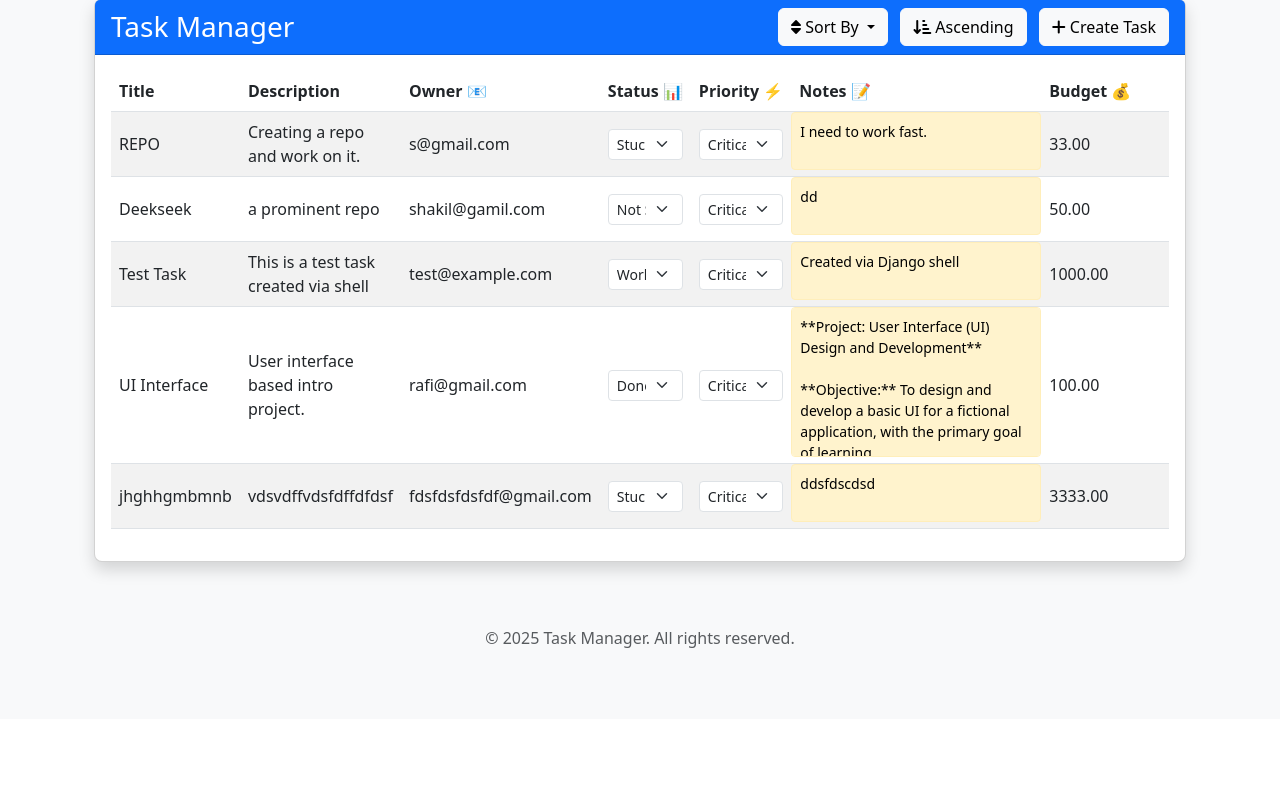
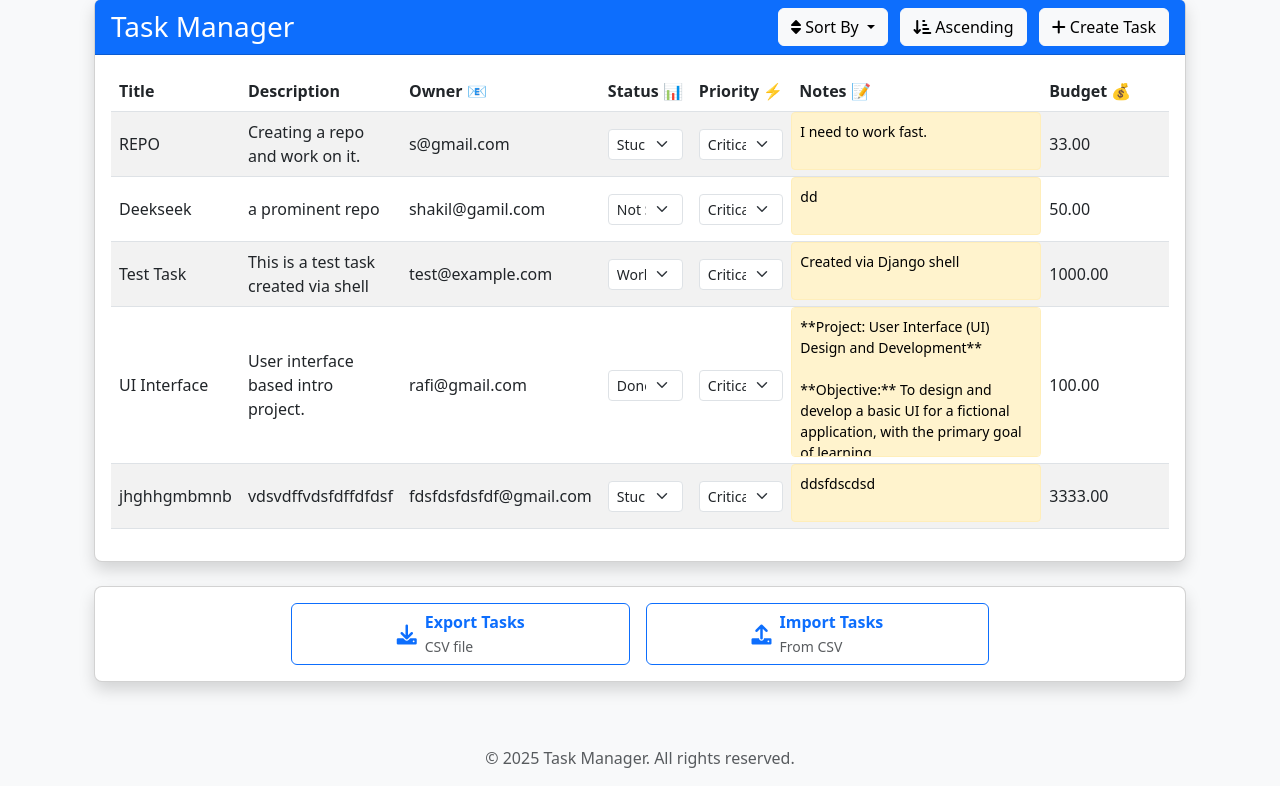
Before and after one commit to Shakilkhan24/Web-Project-Django, a Django app: page /tasks/ in a window 1280 px wide. Shown: the part 81-867 px from the top of the page. Before the commit the page ends 729 px from the top, so only its background shows below. Run offline with Django 5.2, Linux system fonts and the light colour scheme; a user stored in the database is signed in; data comes from the database, SQL or seed files in the repository; both versions use the stored data as it was after the commit.

Commit message:
little bit stable.

```diff
--- a/tasks/templates/tasks/task_list.html
+++ b/tasks/templates/tasks/task_list.html
@@ -84,6 +84,87 @@
             </div>
         </div>
     </div>
+
+   <!-- CSV Export/Import Section -->
+<div class="card shadow mt-4">
+    <div class="card-body">
+        <div class="row justify-content-center">
+            <div class="col-md-8">
+                <div class="d-flex gap-3">
+                    <!-- Export Button -->
+                    <button type="button" class="btn btn-outline-primary flex-fill" onclick="exportTasks()">
+                        <div class="d-flex align-items-center justify-content-center">
+                            <i class="fas fa-download fa-lg me-2"></i>
+                            <div class="text-start">
+                                <div class="fw-bold">Export Tasks</div>
+                                <small class="text-muted">CSV file</small>
+                            </div>
+                        </div>
+                    </button>
+
+                    <!-- Import Button -->
+                    <button type="button" class="btn btn-outline-primary flex-fill" data-bs-toggle="modal" data-bs-target="#importCsvModal">
+                        <div class="d-flex align-items-center justify-content-center">
+                            <i class="fas fa-upload fa-lg me-2"></i>
+                            <div class="text-start">
+                                <div class="fw-bold">Import Tasks</div>
+                                <small class="text-muted">From CSV</small>
+                            </div>
+                        </div>
+                    </button>
+                </div>
+            </div>
+        </div>
+    </div>
+</div>
+
+<!-- Import CSV Modal -->
+<div class="modal fade" id="importCsvModal" tabindex="-1" aria-labelledby="importCsvModalLabel" aria-hidden="true">
+    <div class="modal-dialog">
+        <div class="modal-content">
+            <!-- Consistent primary color -->
+            <div class="modal-header bg-primary text-white">
+                <h5 class="modal-title" id="importCsvModalLabel">
+                    <i class="fas fa-upload me-2"></i>Import Tasks from CSV
+                </h5>
+                <button type="button" class="btn-close btn-close-white" data-bs-dismiss="modal" aria-label="Close"></button>
+            </div>
+
+            <div class="modal-body">
+                <div class="alert alert-info">
+                    <h6><i class="fas fa-info-circle me-2"></i>CSV Format Requirements:</h6>
+                    <ul class="mb-0">
+                        <li>File must be in CSV format</li>
+                        <li>Required columns: Title, Description, Owner, Status, Priority, Notes, Budget, Start Date, End Date</li>
+                        <li>Dates should be in YYYY-MM-DD format</li>
+                        <li>Budget should be a number (optional)</li>
+                        <li>Status options: not_started, working, stuck, done</li>
+                        <li>Priority options: critical, high, medium, low</li>
+                    </ul>
+                </div>
+
+                <form method="post" action="{% url 'import_tasks_csv' %}" enctype="multipart/form-data">
+                    {% csrf_token %}
+                    <div class="mb-3">
+                        <label for="csvFile" class="form-label">Select CSV File</label>
+                        <input type="file" class="form-control" id="csvFile" name="csv_file" accept=".csv" required>
+                        <div class="form-text">Choose a CSV file to import your tasks.</div>
+                    </div>
+
+                    <div class="d-grid gap-2">
+                        <button type="submit" class="btn btn-primary">
+                            <i class="fas fa-upload me-2"></i>Import Tasks
+                        </button>
+                    </div>
+                </form>
+            </div>
+
+            <div class="modal-footer">
+                <button type="button" class="btn btn-secondary" data-bs-dismiss="modal">Cancel</button>
+            </div>
+        </div>
+    </div>
+</div>
 
     <!-- Create Task Modal -->
     <div class="modal fade" id="createTaskModal" tabindex="-1" aria-labelledby="createTaskModalLabel" aria-hidden="true">
@@ -416,6 +497,11 @@ document.addEventListener('DOMContentLoaded', function() {
             });
         });
     });
+
+    // Add CSV export function
+    window.exportTasks = function() {
+        window.location.href = "{% url 'export_tasks_csv' %}";
+    };
 });
 
 // Form validation
@@ -548,5 +634,38 @@ document.addEventListener('DOMContentLoaded', function() {
         font-size: 0.875rem;
         line-height: 1.5;
     }
+
+    /* CSV Export/Import Section Styling */
+    .bg-gradient-primary {
+        background: linear-gradient(135deg, #007bff 0%, #0056b3 100%);
+    }
+
+    .btn-outline-success:hover {
+        background-color: #198754;
+        border-color: #198754;
+        color: white;
+    }
+
+    .btn-outline-primary:hover {
+        background-color: #0d6efd;
+        border-color: #0d6efd;
+        color: white;
+    }
+
+    .btn-lg {
+        padding: 1rem 1.5rem;
+        font-size: 1.1rem;
+        border-radius: 0.5rem;
+        transition: all 0.3s ease;
+    }
+
+    .btn-lg:hover {
+        transform: translateY(-2px);
+        box-shadow: 0 4px 8px rgba(0,0,0,0.2);
+    }
+
+    .fa-2x {
+        font-size: 2em;
+    }
 </style>
 {% endblock %}
--- a/tasks/urls.py
+++ b/tasks/urls.py
@@ -8,6 +8,8 @@ urlpatterns = [
     path('tasks/<int:pk>/edit/', views.task_update, name='task_update'),
     path('tasks/<int:pk>/update/', views.task_update, name='task_update_alt'),  # Alternative URL for updates
     path('tasks/<int:pk>/delete/', views.task_delete, name='task_delete'),
+    path('tasks/export-csv/', views.export_tasks_csv, name='export_tasks_csv'),
+    path('tasks/import-csv/', views.import_tasks_csv, name='import_tasks_csv'),
     path('kanban/', views.kanban, name='kanban'),
     path('dashboard/', views.dashboard, name='dashboard'),
 ]
--- a/tasks/views.py
+++ b/tasks/views.py
@@ -5,9 +5,13 @@ from django.contrib.auth.forms import AuthenticationForm
 from django.contrib import messages
 from .models import Task
 from .forms import TaskForm
-from django.http import JsonResponse
+from django.http import JsonResponse, HttpResponse
 from django.views.decorators.csrf import csrf_exempt
 import json
+import csv
+from io import StringIO
+from datetime import datetime
+from django.core.exceptions import ValidationError
 
 # Create your views here.
 
@@ -276,3 +280,137 @@ def task_delete(request, pk):
         'success': False,
         'error': 'Invalid request method'
     }, status=405)
+
+@login_required
+def export_tasks_csv(request):
+    """Export user's tasks to CSV format"""
+    response = HttpResponse(content_type='text/csv')
+    response['Content-Disposition'] = f'attachment; filename="tasks_{request.user.username}_{datetime.now().strftime("%Y%m%d_%H%M%S")}.csv"'
+
+    writer = csv.writer(response)
+
+    # Write header
+    writer.writerow([
+        'Title', 'Description', 'Owner', 'Status', 'Priority',
+        'Notes', 'Budget', 'Start Date', 'End Date', 'Last Updated'
+    ])
+
+    # Get user's tasks
+    tasks = Task.objects.filter(user=request.user)
+
+    # Write data rows
+    for task in tasks:
+        writer.writerow([
+            task.title,
+            task.description,
+            task.owner,
+            task.status,
+            task.priority,
+            task.notes or '',
+            task.budget or '',
+            task.start_date.strftime('%Y-%m-%d'),
+            task.end_date.strftime('%Y-%m-%d'),
+            task.last_updated.strftime('%Y-%m-%d %H:%M:%S')
+        ])
+
+    return response
+
+@login_required
+def import_tasks_csv(request):
+    """Import tasks from CSV file"""
+    if request.method == 'POST':
+        if 'csv_file' not in request.FILES:
+            messages.error(request, 'Please select a CSV file to import.')
+            return redirect('task_list')
+
+        csv_file = request.FILES['csv_file']
+
+        # Check file extension
+        if not csv_file.name.endswith('.csv'):
+            messages.error(request, 'Please upload a valid CSV file.')
+            return redirect('task_list')
+
+        try:
+            # Read CSV file
+            decoded_file = csv_file.read().decode('utf-8')
+            csv_data = csv.reader(StringIO(decoded_file))
+
+            # Skip header row
+            next(csv_data, None)
+
+            imported_count = 0
+            error_count = 0
+
+            for row in csv_data:
+                if len(row) >= 9:  # Ensure we have enough columns
+                    try:
+                        # Parse the row data
+                        title = row[0].strip()
+                        description = row[1].strip()
+                        owner = row[2].strip()
+                        status = row[3].strip()
+                        priority = row[4].strip()
+                        notes = row[5].strip()
+                        budget_str = row[6].strip()
+                        start_date_str = row[7].strip()
+                        end_date_str = row[8].strip()
+
+                        # Validate required fields
+                        if not title or not owner or not start_date_str or not end_date_str:
+                            error_count += 1
+                            continue
+
+                        # Parse budget
+                        budget = None
+                        if budget_str:
+                            try:
+                                budget = float(budget_str)
+                            except ValueError:
+                                budget = None
+
+                        # Parse dates
+                        try:
+                            start_date = datetime.strptime(start_date_str, '%Y-%m-%d').date()
+                            end_date = datetime.strptime(end_date_str, '%Y-%m-%d').date()
+                        except ValueError:
+                            error_count += 1
+                            continue
+
+                        # Validate status and priority
+                        valid_statuses = [choice[0] for choice in Task.STATUS_CHOICES]
+                        valid_priorities = [choice[0] for choice in Task.PRIORITY_CHOICES]
+
+                        if status not in valid_statuses:
+                            status = 'not_started'
+                        if priority not in valid_priorities:
+                            priority = 'medium'
+
+                        # Create task
+                        Task.objects.create(
+                            title=title,
+                            description=description,
+                            owner=owner,
+                            user=request.user,
+                            status=status,
+                            priority=priority,
+                            notes=notes if notes else None,
+                            budget=budget,
+                            start_date=start_date,
+                            end_date=end_date
+                        )
+
+                        imported_count += 1
+
+                    except Exception as e:
+                        error_count += 1
+                        continue
+
+            if imported_count > 0:
+                messages.success(request, f'Successfully imported {imported_count} tasks.')
+            if error_count > 0:
+                messages.warning(request, f'Failed to import {error_count} tasks due to invalid data.')
+
+        except Exception as e:
+            messages.error(request, f'Error processing CSV file: {str(e)}')
+
+    return redirect('task_list')
```
Also changed, not shown: db.sqlite3.
